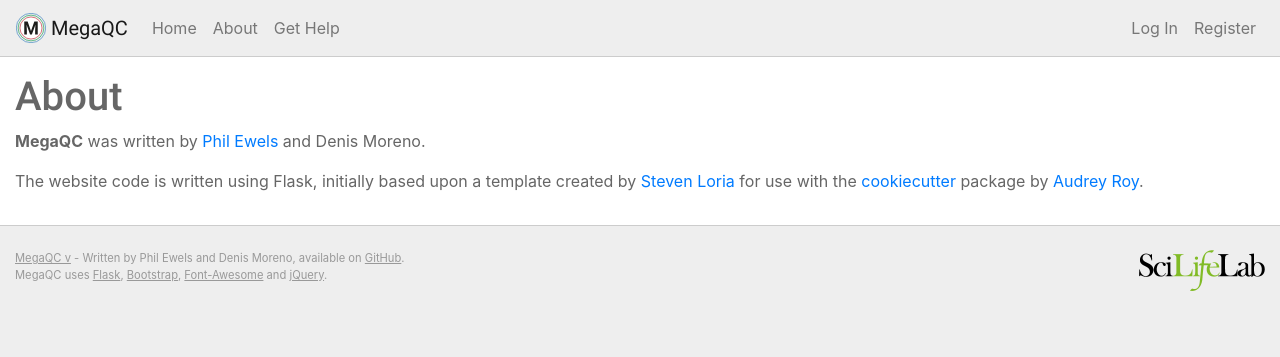
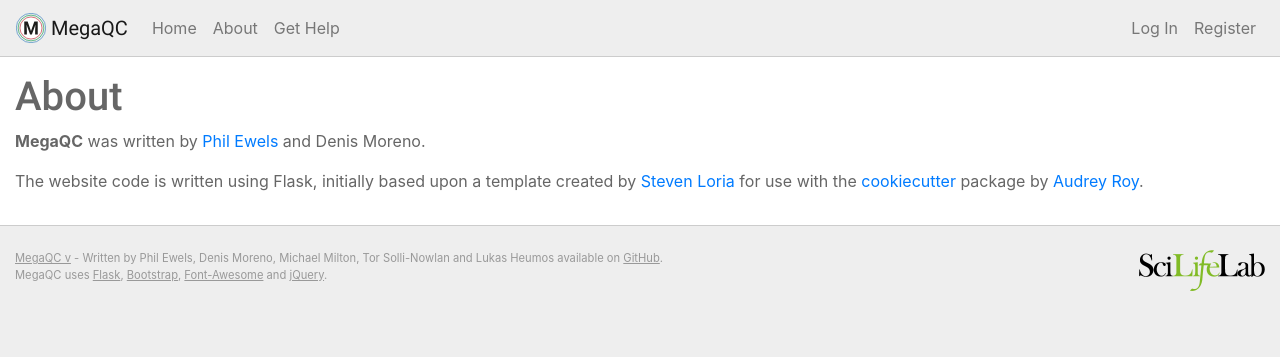
Before and after one commit to MultiQC/MegaQC, a Python web app: template megaqc/templates/public/about.html in a window 1280 px wide. Shown: the top 357 px of the page. Run offline with Jinja, Linux system fonts and the light colour scheme; the template is opened without the code that fills it, so the values that code supplies are empty.

Commit message:
further documentation refactoring
Signed-off-by: Zethson <lukas.heumos@posteo.net>

```diff
--- a/megaqc/templates/footer.html
+++ b/megaqc/templates/footer.html
@@ -5,7 +5,7 @@
     </a>
     <p>
         <a href="http://multiqc.info/db" target="_blank">MegaQC v{{ version }}</a>
-         - Written by Phil Ewels and Denis Moreno,
+         - Written by Phil Ewels, Denis Moreno, Michael Milton, Tor Solli-Nowlan and Lukas Heumos
         available on <a href="https://github.com/ewels/MegaQC" target="_blank">GitHub</a>.
     </p>
     <p>
--- a/setup.py
+++ b/setup.py
@@ -1,11 +1,11 @@
 #!/usr/bin/env python
 """
-MegaQC is a web application that collects results from multiple runs of MultiQC
-and allows bulk visualisation.
+MegaQC is a web application that collects results from multiple runs of MultiQC and allows bulk visualisation.
 
-See the MultiQC website for installation instructions and documentation: https://megaqc.info/
+See the MegaQC website for installation instructions and documentation: https://ewels.github.io/MegaQC/
 
 MegaQC was written by Phil Ewels (http://phil.ewels.co.uk) and Denis Moreno at SciLifeLab Sweden (http://www.scilifelab.se)
+and extended by Michael Milton, Tor Solli-Nowlan and Lukas Heumos.
 """
 
 from setuptools import setup
```
Also changed, not shown: 15 other files.
